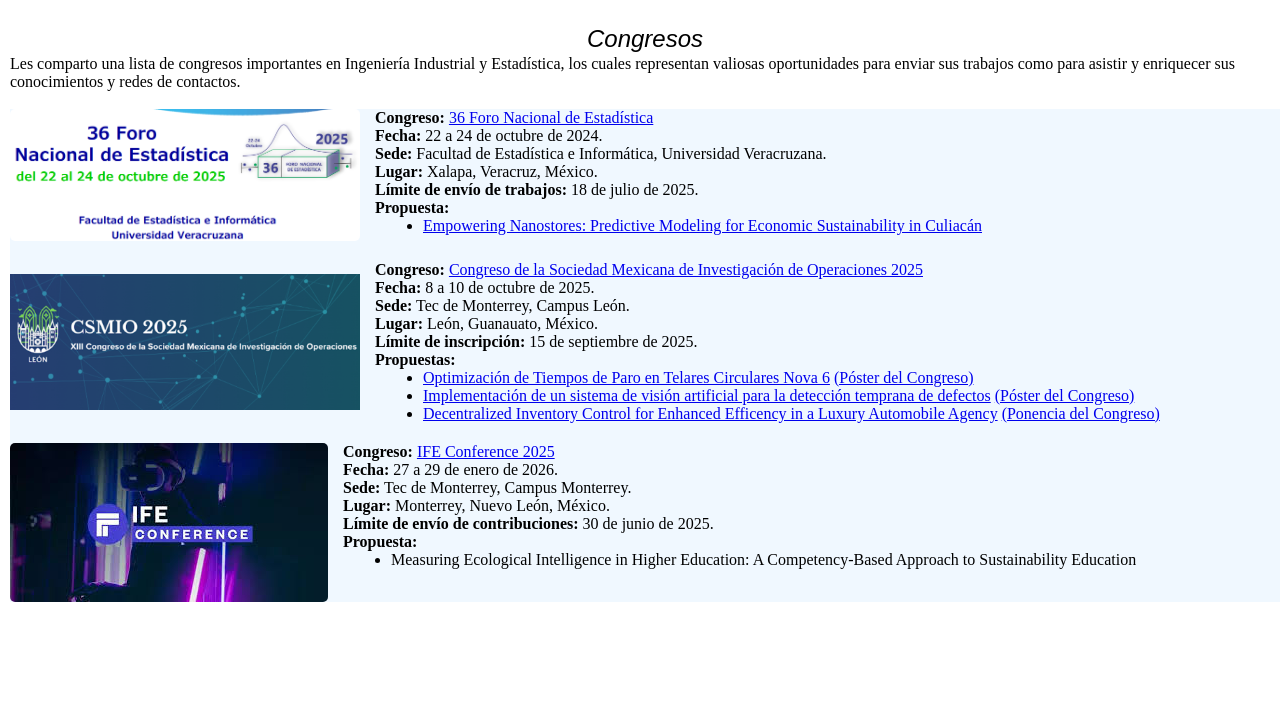
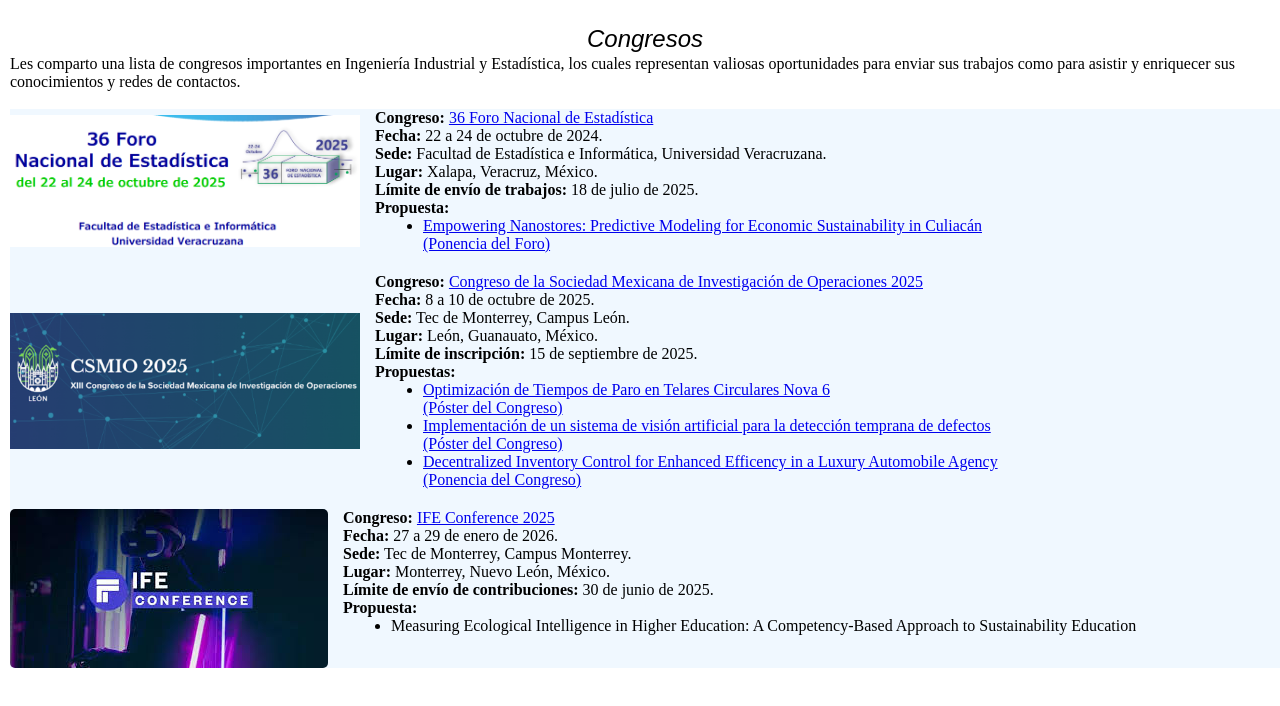
Before and after one commit to ivanps/ivanps.github.io, a plain HTML site: page pages/congresos.html in a window 1280 px wide. Drawn offline with Linux system fonts and the light colour scheme.

Commit message:
Upload Foro presentation.

```diff
--- a/pages/congresos.html
+++ b/pages/congresos.html
@@ -28,7 +28,7 @@
 				<b>Límite de envío de trabajos:</b> 18 de julio de 2025.<br>
 				<b>Propuesta:</b>
 				<ul style="margin-left: 3em;">
-					<li> <a href="./../pdfs/nanostores.pdf" target="_blank">Empowering Nanostores: Predictive Modeling for Economic Sustainability in Culiacán</a></li>
+					<li> <a href="./../pdfs/nanostores.pdf" target="_blank">Empowering Nanostores: Predictive Modeling for Economic Sustainability in Culiacán</a><br><a href="./../pdfs/Empowering_Nanostores.pdf" target="_blank">(Ponencia del Foro)</a></li>
 				</ul>
 		</div>
 	</div>
@@ -43,9 +43,9 @@
 				<b>Límite de inscripción:</b> 15 de septiembre de 2025.<br>
 				<b>Propuestas:</b>
 				<ul style="margin-left: 3em;">
-					<li> <a href="./../pdfs/telares.pdf" target="_blank">Optimización de Tiempos de Paro en Telares Circulares Nova 6</a>  <a href="./../pdfs/CARTEL Reduccion Tiempo Paro.pdf" target="_blank">(Póster del Congreso)</a></li>
-					<li> <a href="./../pdfs/vision_artificial.pdf" target="_blank">Implementación de un sistema de visión artificial para la detección temprana de defectos</a> <a href="./../pdfs/Poster Vision Artificial.pdf" target="_blank">(Póster del Congreso)</a></li>
-					<li> <a href="./../pdfs/Decentralized Inventory.pdf" target="_blank">Decentralized Inventory Control for Enhanced Efficency in a Luxury Automobile Agency</a> <a href="./../pdfs/Decentralized Inventory.pdf" target="_blank">(Ponencia del Congreso)</a></li>
+					<li> <a href="./../pdfs/telares.pdf" target="_blank">Optimización de Tiempos de Paro en Telares Circulares Nova 6</a><br><a href="./../pdfs/CARTEL Reduccion Tiempo Paro.pdf" target="_blank">(Póster del Congreso)</a></li>
+					<li> <a href="./../pdfs/vision_artificial.pdf" target="_blank">Implementación de un sistema de visión artificial para la detección temprana de defectos</a><br><a href="./../pdfs/Poster Vision Artificial.pdf" target="_blank">(Póster del Congreso)</a></li>
+					<li> <a href="./../pdfs/Decentralized Inventory.pdf" target="_blank">Decentralized Inventory Control for Enhanced Efficency in a Luxury Automobile Agency</a><br><a href="./../pdfs/Decentralized Inventory.pdf" target="_blank">(Ponencia del Congreso)</a></li>
 				</ul>
 		</div>
 	</div>
```
Also changed, not shown: 1 other file.
